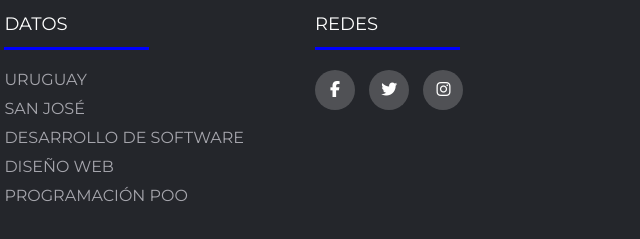
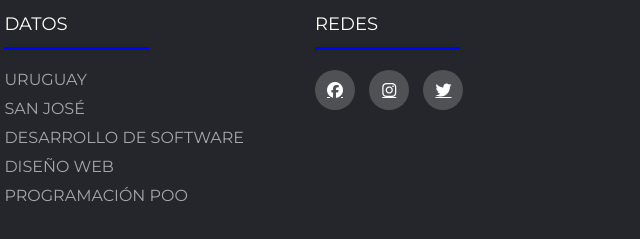
Before and after one commit to Prograsan/Prograsan, a plain HTML site: page index.html in a window 1280 px wide. Shown: the part 1951-2190 px from the top of the page, 615-1255 px from the left. Drawn offline with Linux system fonts and the light colour scheme.

Commit message:
Update index.html

```diff
--- a/index.html
+++ b/index.html
@@ -260,9 +260,9 @@
             <div class="footer-col">
                 <h4>REDES</h4>
                 <div class="social-links">
-                    <a href="https://www.facebook.com/tonio.webes" target="_blanck"><i class="fab fa-facebook-f"></i></a>
-                    <a href="https://www.twitter.com/Tonio_Web" target="_blanck"><i class="fab fa-twitter"></i></a>
-                    <a href="https://www.instagram.com/tonioweb" target="_blanck"><i class="fab fa-instagram"></i></a>
+                    <a href="https://www.facebook.com/prograsan_uy" class="fab fa-facebook" target="_blanck"></a>
+                    <a href="https://www.instagram.com/prograsan" target="_blanck" class="fab fa-instagram"></a>
+                    <a href="https://www.twitter.com/prograsan" class="fab fa-twitter" target="_blanck"></a>
                 </div>
             </div>
         </div>
```
